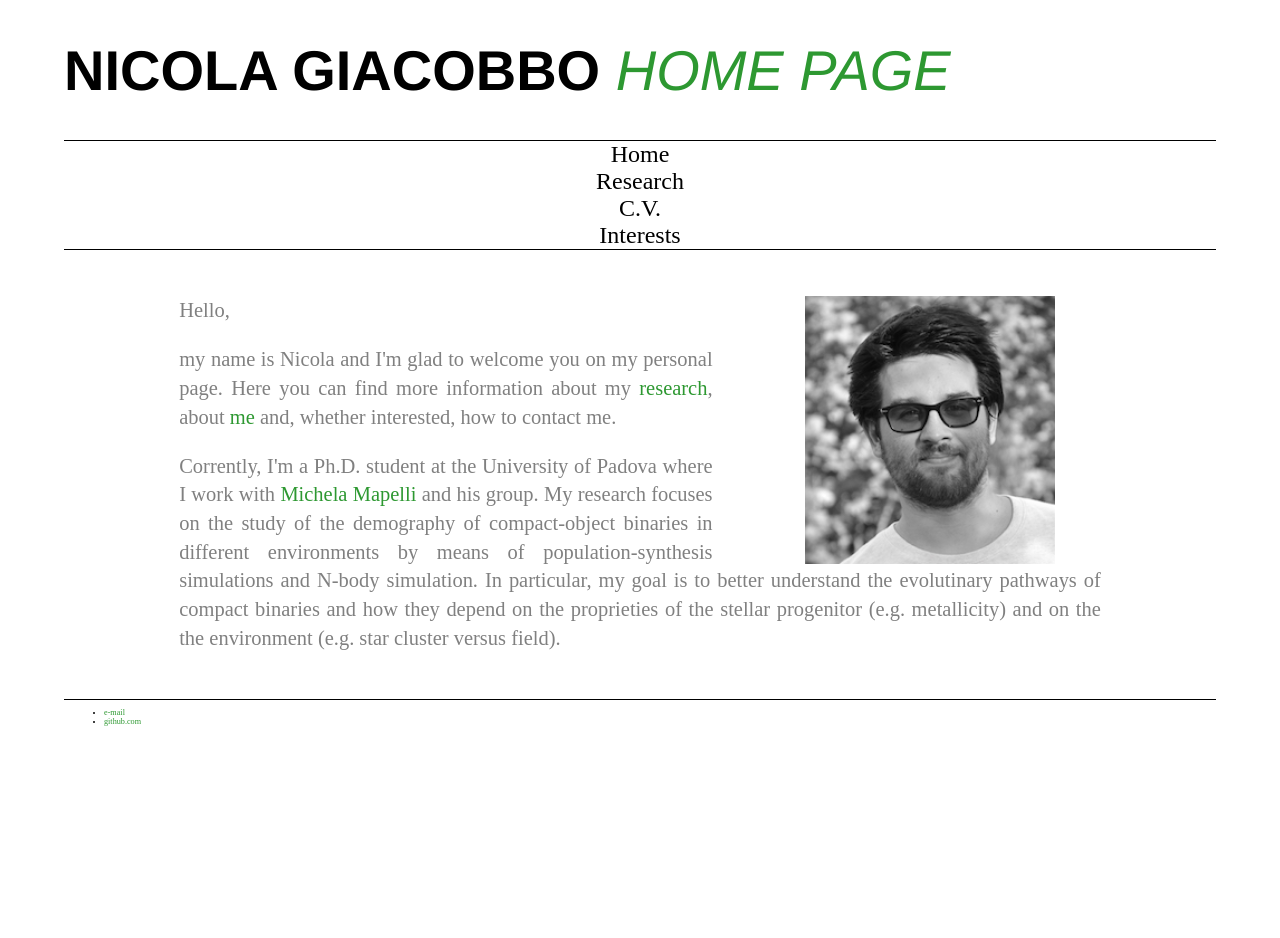
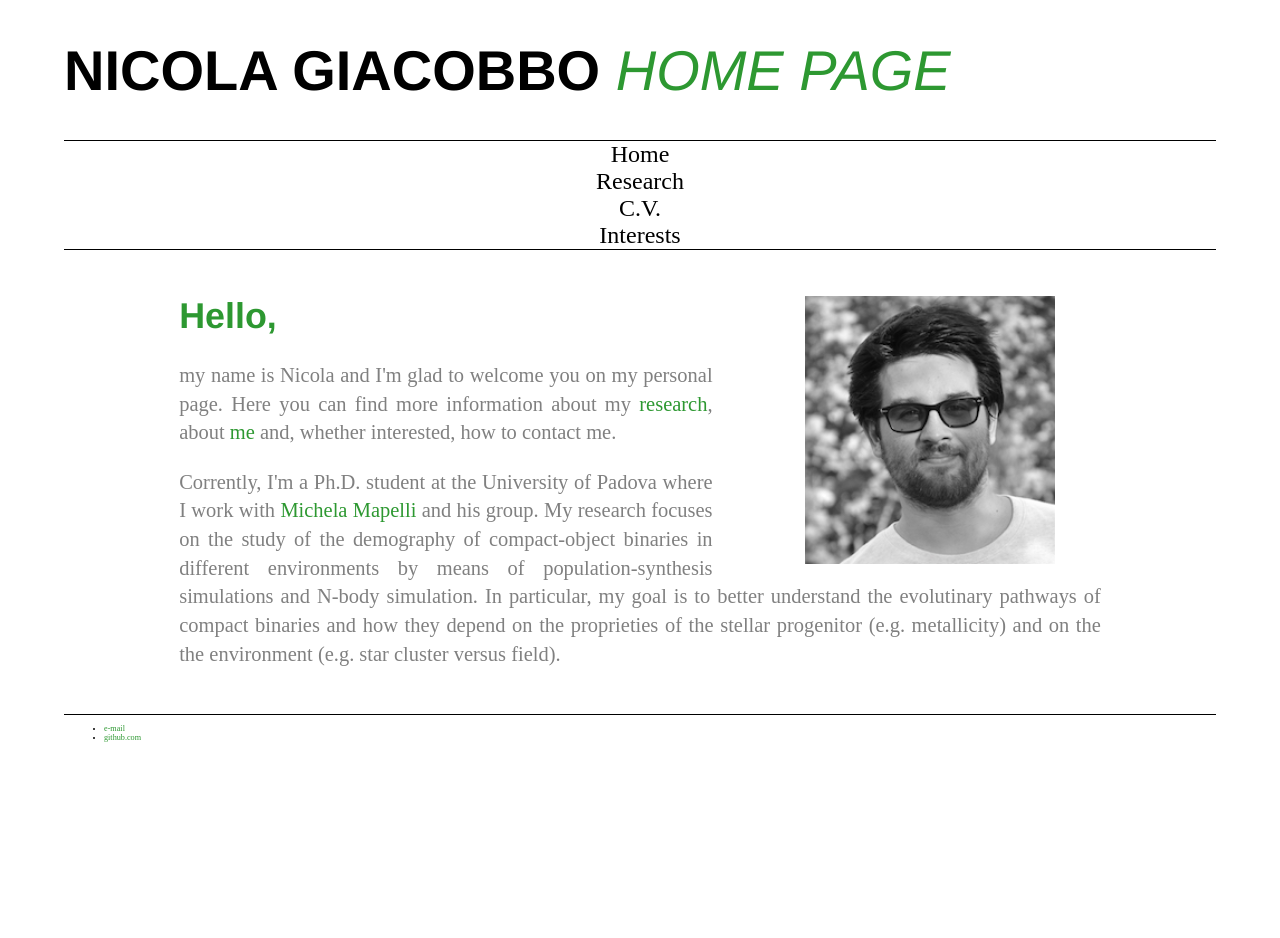
Before and after one commit to GiacobboNicola/giacobbonicola.github.io, a Jekyll site: the page built from index.html, in a window 1280 px wide. Built offline with Jekyll 4.4.1, drawn with Linux system fonts in a browser that asks for light colours.

Commit message:
style stuff

```diff
--- a/_layouts/home.html
+++ b/_layouts/home.html
@@ -29,7 +29,7 @@
 		<footer>
 		<div class="longtext">
 			<img src="../images/Nicola_ProfileBW.JPG"  alt="Me" width="250" style="margin-left: 10%; margin-right: 5%; float: right">
-			<p> Hello,  </p>
+			<h1> Hello, </h1>
 			<p> my name is Nicola and I'm glad to welcome you on my personal page. Here you can find more information about my
 				<a href="/item2">research</a>, about <a href="/item4">me</a> and, whether interested, how to contact me. </p>
 			<p> Corrently, I'm a Ph.D. student at the University of Padova where I work with <a href="http://web.pd.astro.it/mapelli">Michela Mapelli</a>
--- a/_layouts/research.html
+++ b/_layouts/research.html
@@ -27,7 +27,7 @@
 		</div>
 		<footer>
 		<div>
-			<h1 style="text-align:center; margin-top: 8%">ForDyS</h1>
+			<h1 style="text-align:center; margin-top: 4%">ForDyS</h1>
    		    <h2 style="text-align:center">Formation and Dynamics of Stars</h2>
 			<img src="../images/ForDyS.jpg" alt="Person" width="300" style="margin-left: 10%; margin-right: 10%; float: right; border-radius: 30%">
 			<div class="longtext">
@@ -39,7 +39,7 @@
 			</div>
 		</div>
 		<div>
-			<h1 style="text-align:center; margin-top: 8%">MOBSE</h1>
+			<h1 style="text-align:center; margin-top: 4%">MOBSE</h1>
 			<h2 style="text-align:center">Massive Objetcs in Binary Stellar Evolution</h2>
 			<img src="../images/Logo.png" alt="Logo" width="200" style="margin-left: 15%; margin-right: 5%; margin-bottom: 5%; margin-top: 5%; float: left">
 	        <div class="longtext">
```
